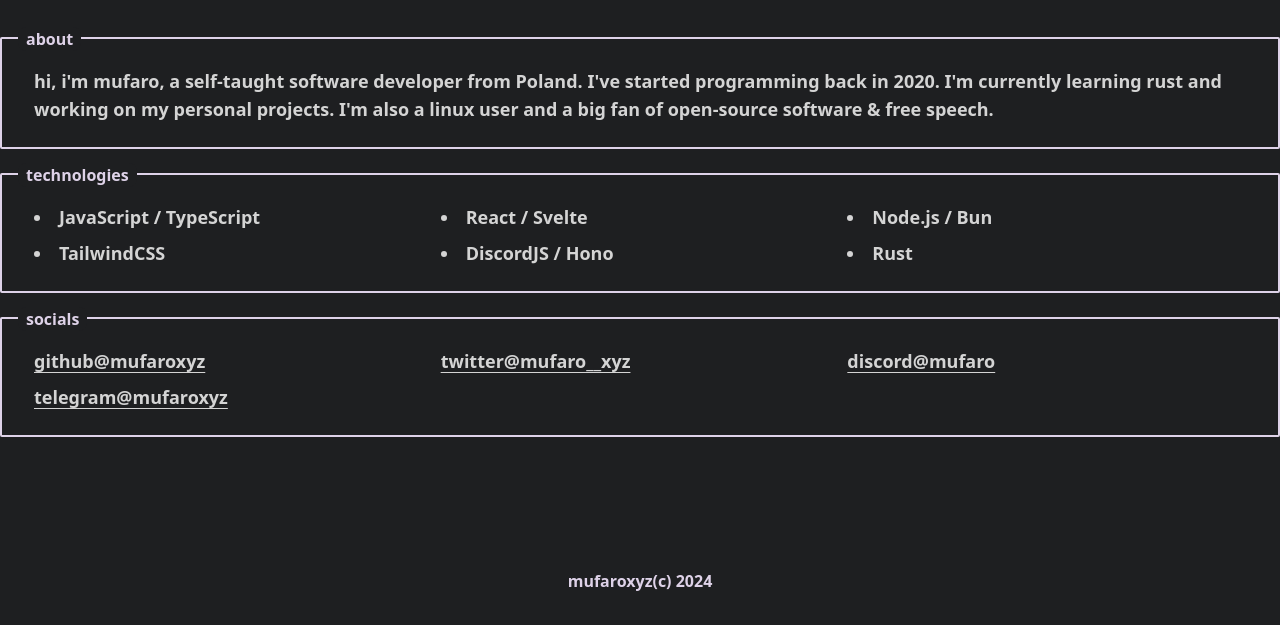
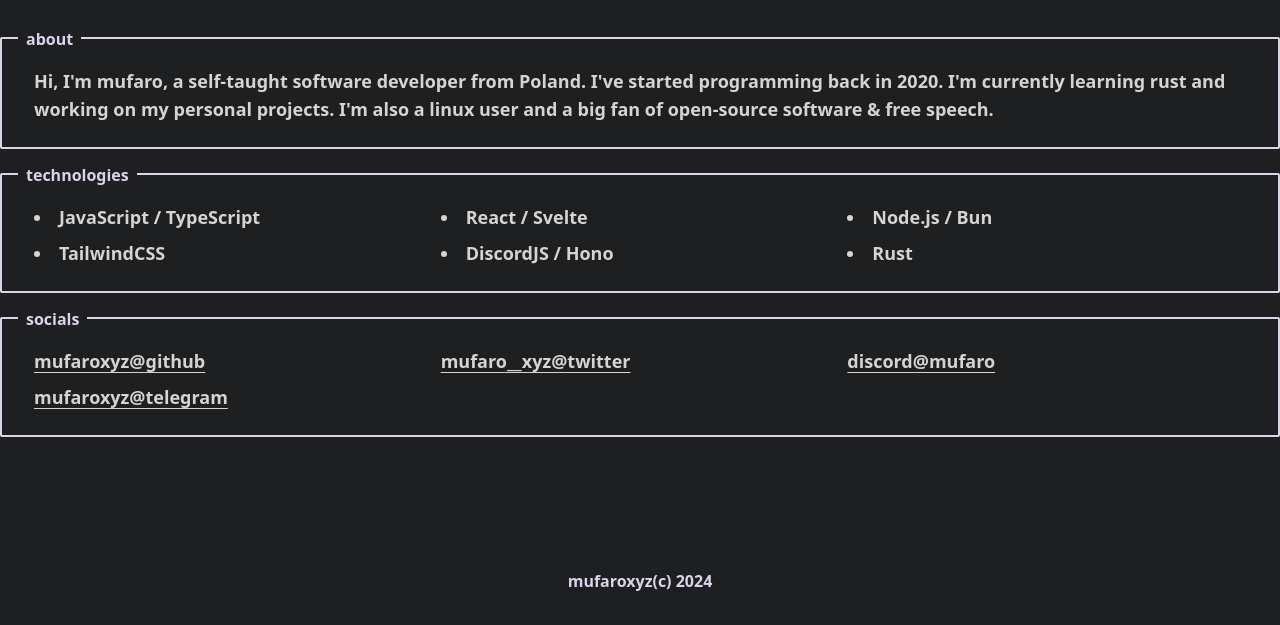
Before and after one commit to mufarodev/mufaro.dev, an Astro site: page / in a window 1280 px wide. Shown: the part 175-800 px from the top of the page. Built offline with nearby package versions, Linux system fonts and the light colour scheme; Astro itself is replaced by a stand-in of ours.

Commit message:
fix: social accounts & poorly written about me

```diff
--- a/src/pages/index.astro
+++ b/src/pages/index.astro
@@ -15,7 +15,7 @@ import Layout from '../layouts/Layout.astro';
     <div class="space-y-6">
 
       <Card title="about">
-        hi, i'm mufaro,  a self-taught software developer from Poland. I've started programming back in 2020. I'm currently learning rust and working on my personal projects. I'm also a linux user and a big fan of open-source software & free speech.
+        Hi, I'm mufaro, a self-taught software developer from Poland. I've started programming back in 2020. I'm currently learning rust and working on my personal projects. I'm also a linux user and a big fan of open-source software & free speech.
       </Card>
 
       <Card title="technologies">
@@ -30,11 +30,11 @@ import Layout from '../layouts/Layout.astro';
       </Card>
 
       <Card title="socials">
-       <ul class="list-none list-inside grid grid-cols-1 md:grid-cols-2 lg:grid-cols-3 gap-2">
-          <li><a href="https://github.com/mufaroxyz">github@mufaroxyz</a></li>
-          <li><a href="https://x.com/mufaro__xyz">twitter@mufaro__xyz</a></li>
+        <ul class="list-none list-inside grid grid-cols-1 md:grid-cols-2 lg:grid-cols-3 gap-2">
+          <li><a href="https://github.com/mufaroxyz">mufaroxyz@github</a></li>
+          <li><a href="https://x.com/mufaro__xyz">mufaro__xyz@twitter</a></li>
           <li><a href="https://discord.com/users/769702535124090904">discord@mufaro</a></li>
-          <li><a href="https://t.me/mufaroxyz">telegram@mufaroxyz</a></li>
+          <li><a href="https://t.me/mufaroxyz">mufaroxyz@telegram</a></li>
         </ul>
       </Card>
     </div>
```
